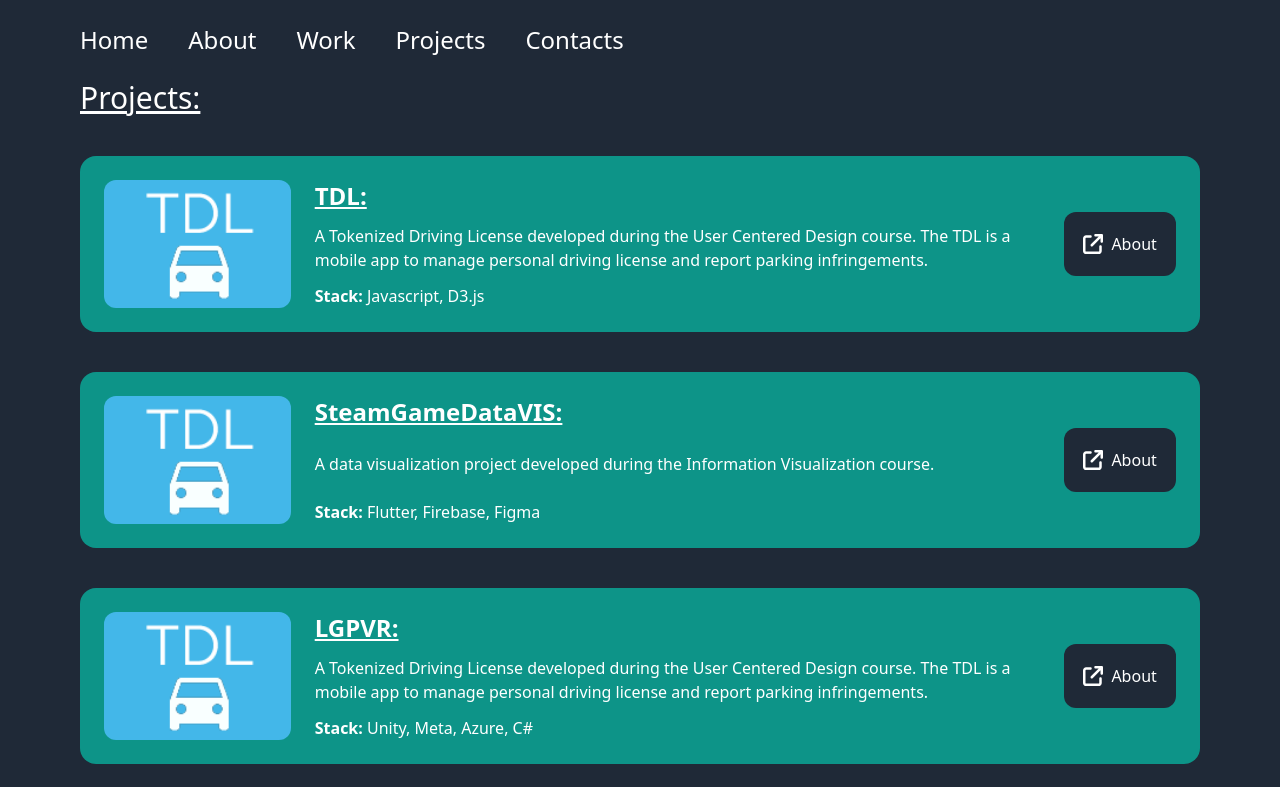
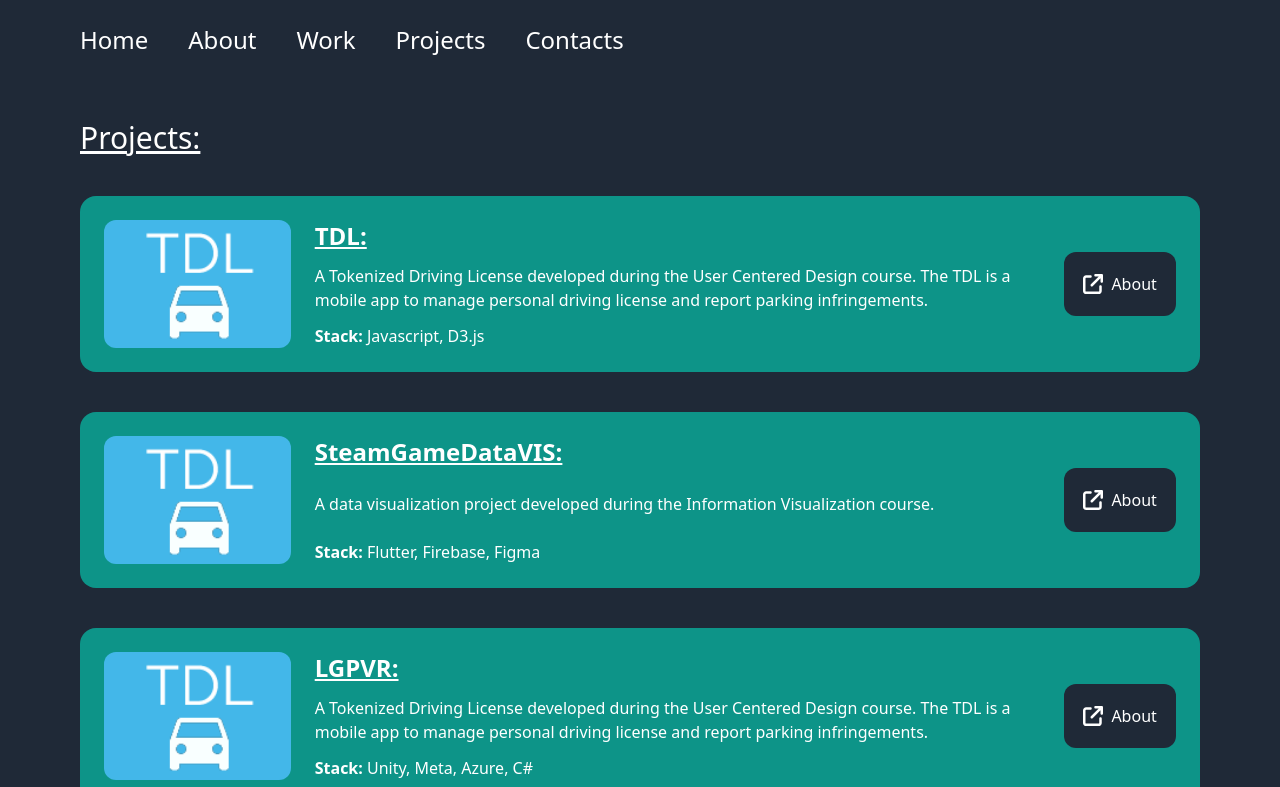
Before and after one commit to j-galveias/portfolio, a Nuxt app: page /projects in a window 1280 px wide. Shown: the top 787 px of the page. Built offline with nearby package versions, Linux system fonts and the light colour scheme.

Commit message:
Fixed main content behind top bar

```diff
--- a/app.vue
+++ b/app.vue
@@ -6,7 +6,7 @@
 <template>
   <div class="flex h-screen flex-col">
     <NavBar />
-    <div class="flex grow flex-col">
+    <div class="content">
       <NuxtPage />
     </div>
     <Footer />
--- a/assets/css/main.css
+++ b/assets/css/main.css
@@ -6,4 +6,8 @@
     body, html, #__nuxt{
         @apply h-screen m-0 p-0 bg-gray-800;
     }
+
+    .content {
+        @apply px-20 py-10 flex grow mt-20 flex-col
+    }
 }
--- a/pages/about.vue
+++ b/pages/about.vue
@@ -3,5 +3,5 @@
 </script>
 
 <template>
-asdas
+  <div> asdasd </div>
 </template>
--- a/pages/index.vue
+++ b/pages/index.vue
@@ -2,7 +2,7 @@
 </script>
 
 <template>
-  <div class="flex justify-center items-center h-full w-full gap-20 px-20">
+  <div class="flex justify-center items-center h-full w-full gap-20">
     <img
       class="rounded-full h-72 w-72"
       src="/images/profilePic.jpg"
--- a/pages/projects.vue
+++ b/pages/projects.vue
@@ -3,7 +3,7 @@
 </script>
 
 <template>
-  <div class="flex flex-col gap-10 h-full w-full px-20 py-20">
+  <div class="flex flex-col gap-10 h-full w-full">
     <span class="text-white text-3xl underline">
       Projects:
     </span>
```
